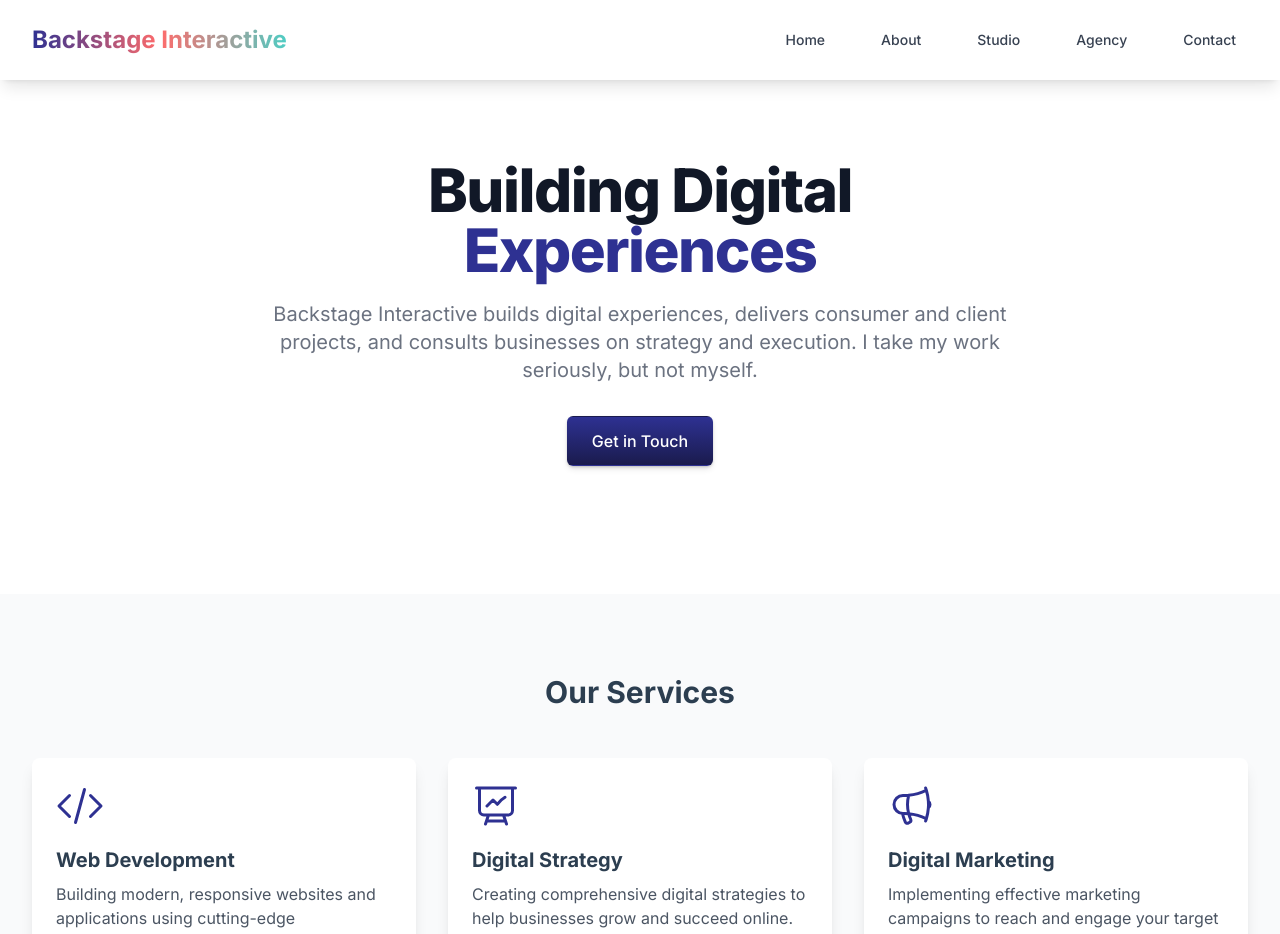
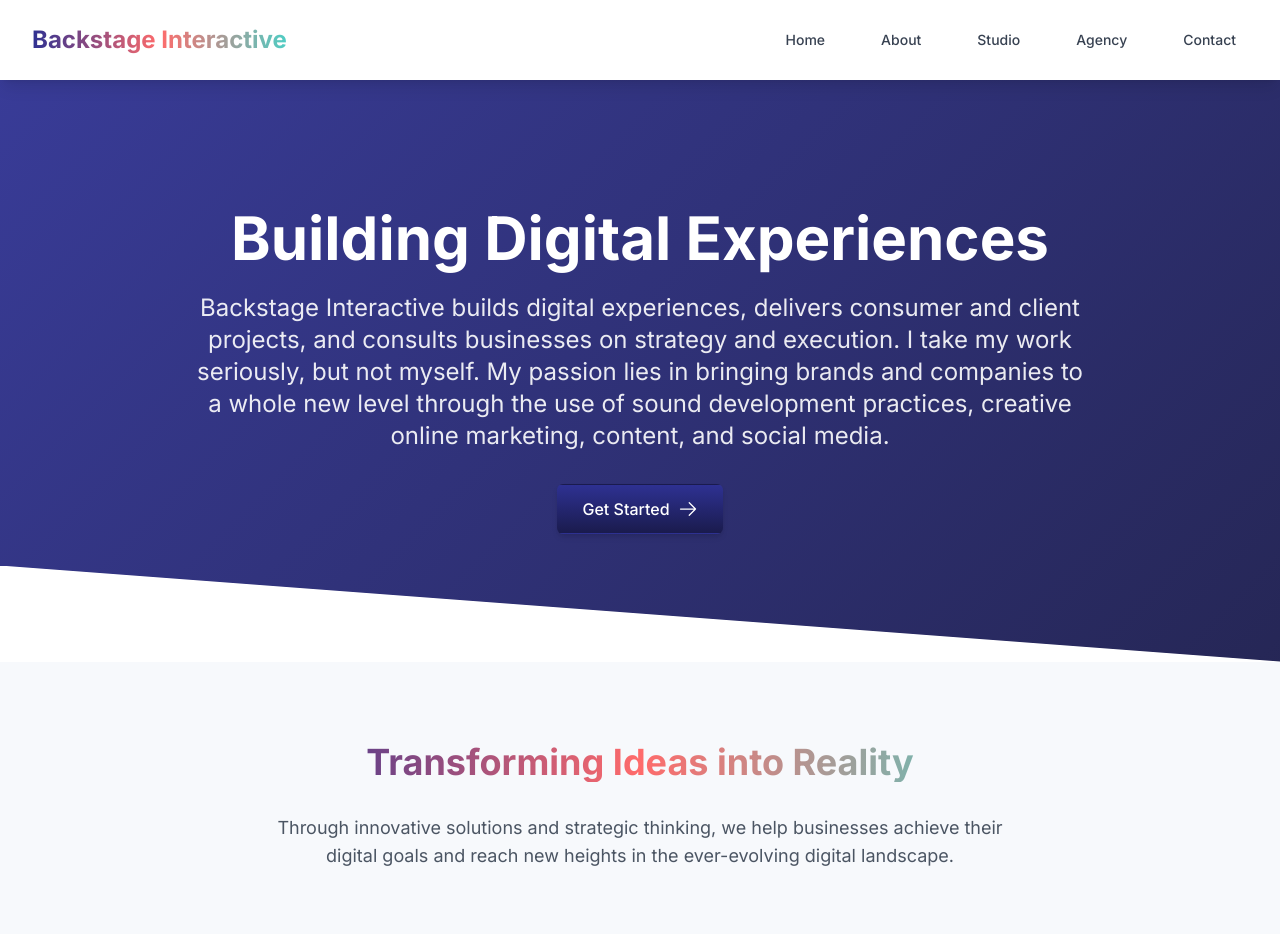
Before and after one commit to K-Love/backstage-interactive, a Next.js app: page / in a window 1280 px wide. Shown: the top 934 px of the page. Built offline with nearby package versions, Linux system fonts and the light colour scheme.

Commit message:
Fix page imports and complete component implementations

```diff
--- a/postcss.config.js
+++ b/postcss.config.js
@@ -1,19 +1,6 @@
-import { FC, ReactNode } from 'react';
-import Header from './Header';
-import Footer from './Footer';
-
-interface LayoutProps {
-  children: ReactNode;
-}
-
-const Layout: FC<LayoutProps> = ({ children }) => {
-  return (
-    <div className="min-h-screen flex flex-col">
-      <Header />
-      <main className="flex-grow">{children}</main>
-      <Footer />
-    </div>
-  );
-};
-
-export default Layout;
+module.exports = {
+  plugins: {
+    tailwindcss: {},
+    autoprefixer: {},
+  },
+  };
--- a/src/pages/about.tsx
+++ b/src/pages/about.tsx
@@ -1,8 +1,8 @@
 import { NextPage } from 'next';
 import Head from 'next/head';
+import { motion } from 'framer-motion';
 import Layout from '../components/Layout';
 import PageHeader from '../components/PageHeader';
-import { motion } from 'framer-motion';
 
 const About: NextPage = () => {
   return (
--- a/src/pages/agency.tsx
+++ b/src/pages/agency.tsx
@@ -1,4 +1,54 @@
-// Previous imports remain the same...
+import { NextPage } from 'next';
+import Head from 'next/head';
+import { motion } from 'framer-motion';
+import Layout from '../components/Layout';
+import PageHeader from '../components/PageHeader';
+import {
+  PaintBrushIcon,
+  CodeBracketIcon,
+  ShareIcon,
+  LightBulbIcon
+} from '@heroicons/react/24/outline';
+
+const services = [
+  {
+    title: "Design",
+    subtitle: "Crafting Visuals",
+    description: "Design is where imagination meets strategy... transforming concepts into compelling visuals that capture a brand's essence. A blend of aesthetics and functionality creates designs that not only look stunning but also communicate messages effectively.",
+    icon: <PaintBrushIcon className="w-8 h-8" />
+  },
+  {
+    title: "Development",
+    subtitle: "Building Solutions",
+    description: "Development turns visionary ideas into reality... building robust, scalable solutions tailored to specific needs. Love WordPress, Shopify, or another popular platform? Great, let's use it. Want to get back to the basics and use good old HTML, CSS, and JavaScript? Let's do it.",
+    icon: <CodeBracketIcon className="w-8 h-8" />
+  },
+  {
+    title: "Sharing",
+    subtitle: "Spreading the Word",
+    description: "Sharing is about making connections and amplifying voices. Digital marketing strategies are designed to maximize reach and engagement. Through targeted social media campaigns, SEO, content marketing, and more, brands can connect with their audience on a deeper level.",
+    icon: <ShareIcon className="w-8 h-8" />
+  },
+  {
+    title: "Consulting",
+    subtitle: "Guiding Success",
+    description: "Consulting is where expertise meets partnership. Strategic guidance is provided to navigate the complexities of the digital landscape... working closely to understand goals and challenges, offering tailored solutions to drive growth and success.",
+    icon: <LightBulbIcon className="w-8 h-8" />
+  }
+];
+
+const portfolio = [
+  {
+    title: "Chris Willburn Coaching",
+    url: "https://www.chriswillburncoaching.com/",
+    image: "/images/chris-willburn.jpg"
+  },
+  {
+    title: "Sharrey Dore",
+    url: "https://www.sharreydore.com/",
+    image: "/images/sharrey-dore.jpg"
+  }
+];
 
 const Agency: NextPage = () => {
   return (
@@ -24,18 +74,43 @@ const Agency: NextPage = () => {
                 transition={{ duration: 0.5, delay: index * 0.1 }}
                 className="group bg-white p-8 rounded-xl shadow-xl hover:shadow-2xl transition-all duration-300 hover:-translate-y-2"
               >
-                {/* Service card content remains the same */}
+                <div className="text-accent mb-6 transform transition-transform duration-300 group-hover:scale-110">
+                  {service.icon}
+                </div>
+                <h3 className="text-2xl font-bold mb-2 gradient-text">{service.title}</h3>
+                <h4 className="text-accent2 font-medium mb-4">{service.subtitle}</h4>
+                <p className="text-gray-600">{service.description}</p>
               </motion.div>
             ))}
           </div>
         </div>
       </section>
 
-      <section className="section-divider accent bg-dark text-white">
+      <section className="py-16 bg-dark text-white">
         <div className="container">
           <h2 className="text-4xl font-bold text-center mb-12 gradient-text">Showcase</h2>
           <div className="grid md:grid-cols-2 gap-8 max-w-4xl mx-auto">
-            {/* Portfolio items remain the same */}
+            {portfolio.map((item, index) => (
+              <motion.a
+                key={item.title}
+                href={item.url}
+                target="_blank"
+                rel="noopener noreferrer"
+                initial={{ opacity: 0, y: 20 }}
+                animate={{ opacity: 1, y: 0 }}
+                transition={{ duration: 0.5, delay: index * 0.1 }}
+                className="block group"
+              >
+                <div className="bg-white/10 p-4 rounded-lg backdrop-blur-sm hover:bg-white/20 transition-all duration-300">
+                  <div className="relative h-48 mb-4 overflow-hidden rounded">
+                    <div className="absolute inset-0 bg-gray-200 animate-pulse" />
+                  </div>
+                  <h3 className="text-xl font-bold text-center group-hover:text-accent transition-colors">
+                    {item.title}
+                  </h3>
+                </div>
+              </motion.a>
+            ))}
           </div>
         </div>
       </section>
--- a/src/pages/index.tsx
+++ b/src/pages/index.tsx
@@ -1,29 +1,10 @@
 import { NextPage } from 'next';
 import Head from 'next/head';
+import { motion } from 'framer-motion';
 import Layout from '../components/Layout';
-import Hero from '../components/Hero';
-import ServiceCard from '../components/ServiceCard';
-import { CodeBracketIcon, PresentationChartLineIcon, MegaphoneIcon } from '@heroicons/react/24/outline';
+import { ArrowRightIcon } from '@heroicons/react/24/outline';
 
 const Home: NextPage = () => {
-  const services = [
-    {
-      title: 'Web Development',
-      description: 'Building modern, responsive websites and applications using cutting-edge technologies.',
-      icon: <CodeBracketIcon />
-    },
-    {
-      title: 'Digital Strategy',
-      description: 'Creating comprehensive digital strategies to help businesses grow and succeed online.',
-      icon: <PresentationChartLineIcon />
-    },
-    {
-      title: 'Digital Marketing',
-      description: 'Implementing effective marketing campaigns to reach and engage your target audience.',
-      icon: <MegaphoneIcon />
-    }
-  ];
-
   return (
     <Layout>
       <Head>
@@ -31,31 +12,45 @@ const Home: NextPage = () => {
         <meta name="description" content="Backstage Interactive builds digital experiences, delivers consumer and client projects, and consults businesses on strategy and execution." />
       </Head>
 
-      <Hero />
-
-      <section className="py-20 bg-gray-50">
-        <div className="container">
-          <h2 className="text-3xl font-bold text-center mb-12">Our Services</h2>
-          <div className="grid grid-cols-1 md:grid-cols-3 gap-8">
-            {services.map((service, index) => (
-              <ServiceCard
-                key={index}
-                title={service.title}
-                description={service.description}
-                icon={service.icon}
-              />
-            ))}
-          </div>
+      <section className="hero-gradient py-20 md:py-32 relative overflow-hidden">
+        <div className="container relative z-10">
+          <motion.div
+            initial={{ opacity: 0, y: 20 }}
+            animate={{ opacity: 1, y: 0 }}
+            transition={{ duration: 0.8 }}
+            className="max-w-4xl mx-auto text-center text-white"
+          >
+            <h1 className="text-4xl md:text-6xl font-bold mb-6">
+              Building Digital Experiences
+            </h1>
+            <p className="text-xl md:text-2xl mb-8 text-white/90">
+              Backstage Interactive builds digital experiences, delivers consumer and client projects,
+              and consults businesses on strategy and execution. I take my work seriously, but not myself.
+              My passion lies in bringing brands and companies to a whole new level through the use of sound
+              development practices, creative online marketing, content, and social media.
+            </p>
+            <motion.a
+              href="/contact"
+              className="btn inline-flex items-center"
+              whileHover={{ scale: 1.05 }}
+              whileTap={{ scale: 0.95 }}
+            >
+              Get Started
+              <ArrowRightIcon className="w-5 h-5 ml-2" />
+            </motion.a>
+          </motion.div>
         </div>
       </section>
 
-      <section className="py-20">
+      <section className="py-20 bg-light">
         <div className="container">
           <div className="max-w-3xl mx-auto text-center">
-            <h2 className="text-3xl font-bold mb-8">My passion lies in bringing brands to a whole new level</h2>
+            <h2 className="text-3xl md:text-4xl font-bold mb-8 gradient-text">
+              Transforming Ideas into Reality
+            </h2>
             <p className="text-lg text-gray-600">
-              Through the use of sound development practices, creative online marketing, content, and social media,
-              we help businesses achieve their digital goals and reach new heights.
+              Through innovative solutions and strategic thinking, we help businesses achieve their digital goals
+              and reach new heights in the ever-evolving digital landscape.
             </p>
           </div>
         </div>
```
